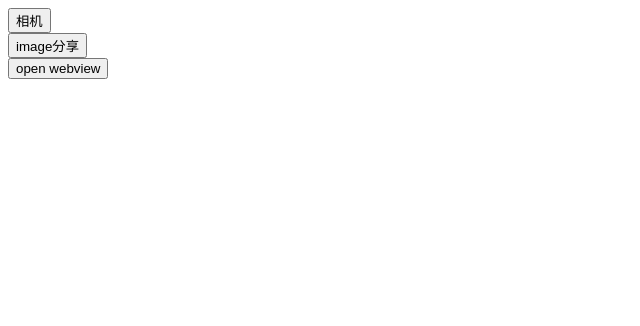
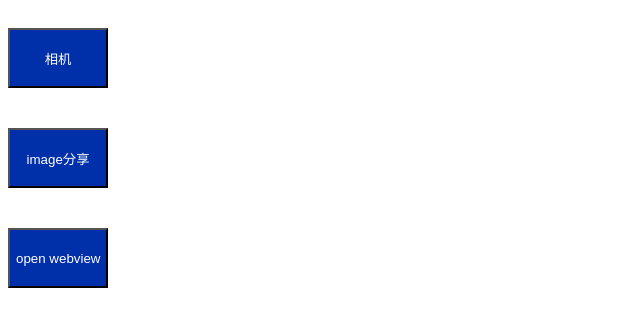
Before and after one commit to jzlxiaohei/yuta-test, a website: page public/Yuta.html in a window 1280 px wide. Shown: the whole page, without its empty margins (0-640 px from the left). Drawn offline with nearby package versions, Linux system fonts and the light colour scheme.

Commit message:
add some style

```diff
--- a/public/Yuta.html
+++ b/public/Yuta.html
@@ -2,6 +2,9 @@
 <html lang="en">
 <head>
     <meta charset="UTF-8">
+    <meta charset="utf-8">
+    <meta content="width=device-width, initial-scale=1.0, minimum-scale=1.0, maximum-scale=3.0" name="viewport">
+    <meta content="telephone=no" name="format-detection">
     <title>Yuta test</title>
     <script src="http://libs.baidu.com/jquery/1.9.0/jquery.js"></script>
     <script src="Yuta.js"></script>
@@ -18,6 +21,15 @@
             overflow: auto;
             font-size: 16px;
             line-height: 20px;
+        }
+        input[type=button]{
+            height: 60px;
+            width: 100px;
+            margin: 20px 0;
+            display: inline-block;
+            -webkit-appearance: none;
+            background: #002faa;
+            color: #fff;
         }
     </style>
 </head>
```
